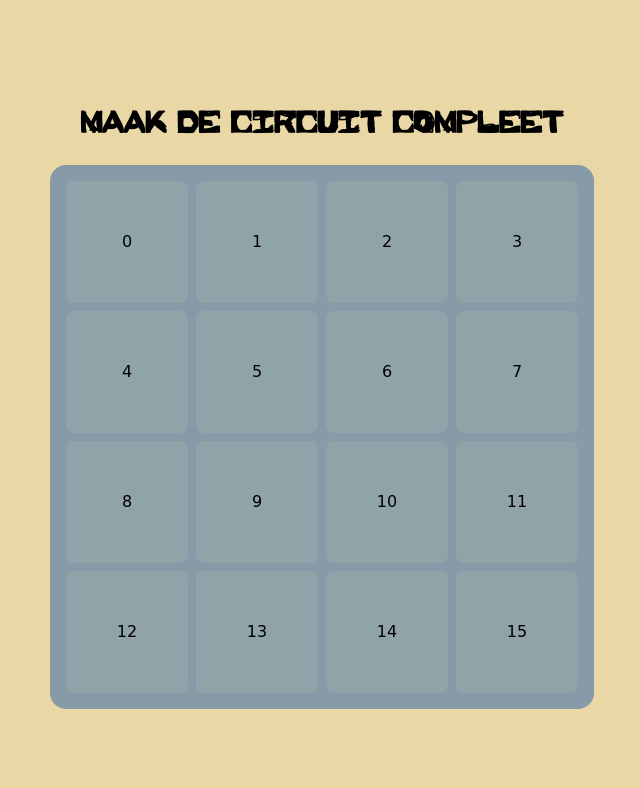
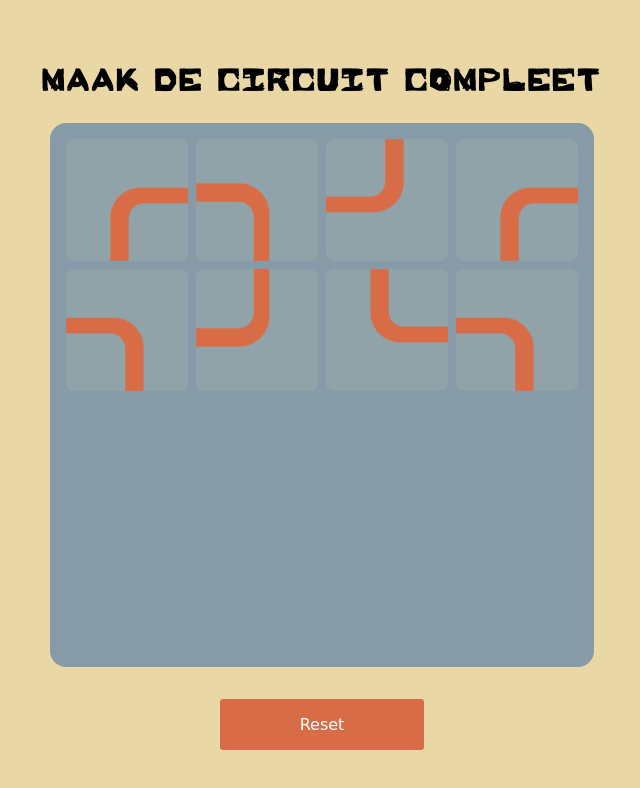
Before and after one commit to goatstpokemon/puzzel, a plain HTML site: page index.html in a window 1280 px wide. Shown: the whole page, without its empty margins (318-958 px from the left). Drawn offline with Linux system fonts and the light colour scheme.

Commit message:
name chaning outline puzzel

```diff
--- a/index.html
+++ b/index.html
@@ -12,23 +12,32 @@
     <section class="flex-container flex-center flex-col max">
       <h1 class="mb-5">Maak de circuit compleet</h1>
       <section class="swipe-box">
-        <!-- <div class="tile"></div>
-        <div class="tile"></div>
-        <div class="tile"></div>
-        <div class="tile"></div>
-        <div class="tile"></div>
-        <div class="tile"></div>
-        <div class="tile"></div>
-        <div class="tile"></div>
-        <div class="tile"></div>
-        <div class="tile"></div>
-        <div class="tile"></div>
-        <div class="tile"></div>
-        <div class="tile"></div>
-        <div class="tile"></div>
-        <div class="tile"></div>
-        <div class="tile"></div> -->
+        <div class="tile flex-container flex-center r-0">
+          <img src="./public/img/puzzel-1.png" alt="puzzel-1" />
+        </div>
+        <div class="tile flex-container flex-center r-90">
+          <img src="./public/img/puzzel-1.png" alt="puzzel-1" />
+        </div>
+        <div class="tile flex-container flex-center r-180">
+          <img src="./public/img/puzzel-1.png" alt="puzzel-1" />
+        </div>
+        <div class="tile flex-container flex-center r-270">
+          <img src="./public/img/puzzel-1.png" alt="puzzel-1" />
+        </div>
+        <div class="tile flex-container flex-center r-0 flip">
+          <img src="./public/img/puzzel-1.png" alt="puzzel-1" />
+        </div>
+        <div class="tile flex-container flex-center r-90 flip">
+          <img src="./public/img/puzzel-1.png" alt="puzzel-1" />
+        </div>
+        <div class="tile flex-container flex-center r-180 flip">
+          <img src="./public/img/puzzel-1.png" alt="puzzel-1" />
+        </div>
+        <div class="tile flex-container flex-center r-270 flip">
+          <img src="./public/img/puzzel-1.png" alt="puzzel-1" />
+        </div>
       </section>
+      <button class="reset-button mt-5">Reset</button>
     </section>
   </body>
 </html>
--- a/script.js
+++ b/script.js
@@ -1,8 +1,30 @@
 const swipeBox = document.getElementsByClassName('swipe-box');
 const init = () => {
-  for (let i = 0; i < 16; i++) {
-    swipeBox[0].innerHTML += `<div class='tile flex-container flex-center'><p>${i}</p></div>`;
-  }
+  let gridLayout = [];
+
+  // for (let i = 1; i < 17; i++) {
+  //   swipeBox[0].innerHTML += `<div class='tile flex-container flex-center'> <img src='./public/img/puzzel-1.png' alt="puzzel-1" id="${i}"></div>`;
+  // }
 };
 
 init();
+
+/*
+  Step 1: Make grid layout
+    - Id for all tiles
+    - Make a grid with spots where tiles can be placed
+    - Make layout that has correct location for each tiles
+    - Make function that checks tile id is correct with grid id
+
+  Step 2: Create right rotation of tiles
+    - Create rotation classes
+  Step 3: Swipe functions
+    - Swap up
+    - Swap down
+    - Swap left
+    - Swap right
+    - function that finds tile id's around
+    - Check is swipe is greater than id tiles around it
+
+
+*/
--- /dev/null
+++ b/styles/puzzel/rotation.css
@@ -0,0 +1,17 @@
+.r-0 {
+  rotate: 0deg;
+}
+.r-90 {
+  rotate: 90deg;
+}
+.r-180 {
+  rotate: 180deg;
+}
+
+.r-240 {
+  rotate: 240deg;
+}
+
+.flip {
+  transform: scaleX(-1);
+}
--- a/styles/_swipe-puzzel.css
+++ b/styles/puzzel/swipe-puzzel.css
@@ -22,3 +22,8 @@
   background-color: var(--light-gray);
   border-radius: 0.5rem;
 }
+
+.tile > img {
+  width: 100%;
+  height: 100%;
+}
--- a/styles/style.css
+++ b/styles/style.css
@@ -1,6 +1,7 @@
-@import url(./_flex.css);
-@import url(./_swipe-puzzel.css);
-@import url(./_margin.css);
+@import url(./general/flex.css);
+@import url(./puzzel/swipe-puzzel.css);
+@import url(./general/margin.css);
+@import url(./puzzel/rotation.css);
 @font-face {
   font-family: 'Header';
   src: url('../public/fonts/Prison\ Walls.ttf');
@@ -14,6 +15,7 @@ h4,
 h5,
 h6 {
   font-family: 'Header';
+  letter-spacing: 0.2rem;
 }
 
 p,
@@ -27,7 +29,8 @@ ins,
 del,
 sup,
 sub,
-small {
+small,
+button {
   font-family: 'Amatic SC', cursive;
 }
 
@@ -50,3 +53,12 @@ body {
   height: 100vh;
   width: 100vw;
 }
+
+.reset-button {
+  background-color: var(--acc-orange);
+  border: none;
+  border-radius: 0.2rem;
+  padding: 1rem 5rem;
+  color: white;
+  font-size: 1rem;
+}
```
Also changed, not shown: public/img/puzzel-0.png (added), public/img/puzzel-1.png (added), public/img/puzzel-2.png (added), public/img/puzzel-3.png (added), styles/general/flex.css (renamed from styles/_flex.css), styles/general/margin.css (renamed from styles/_margin.css).
